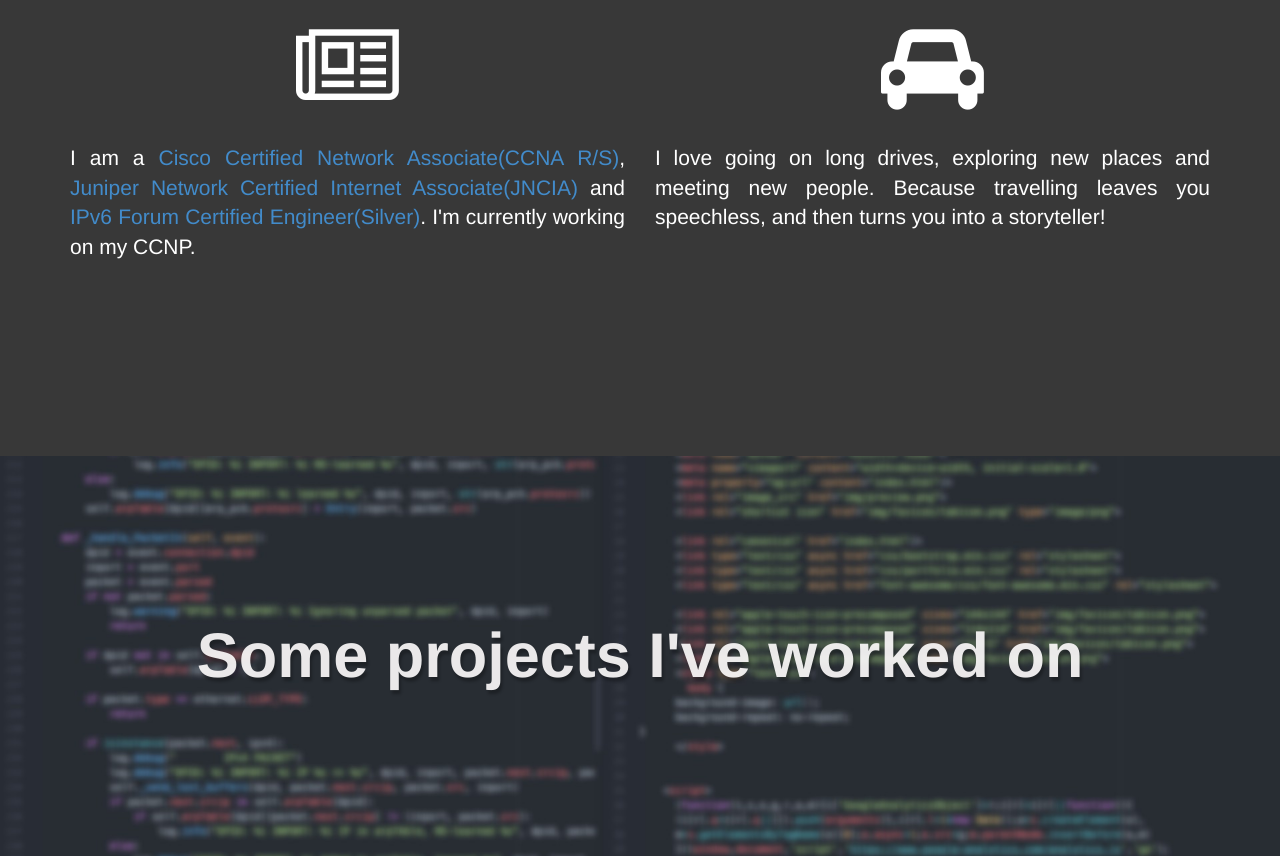
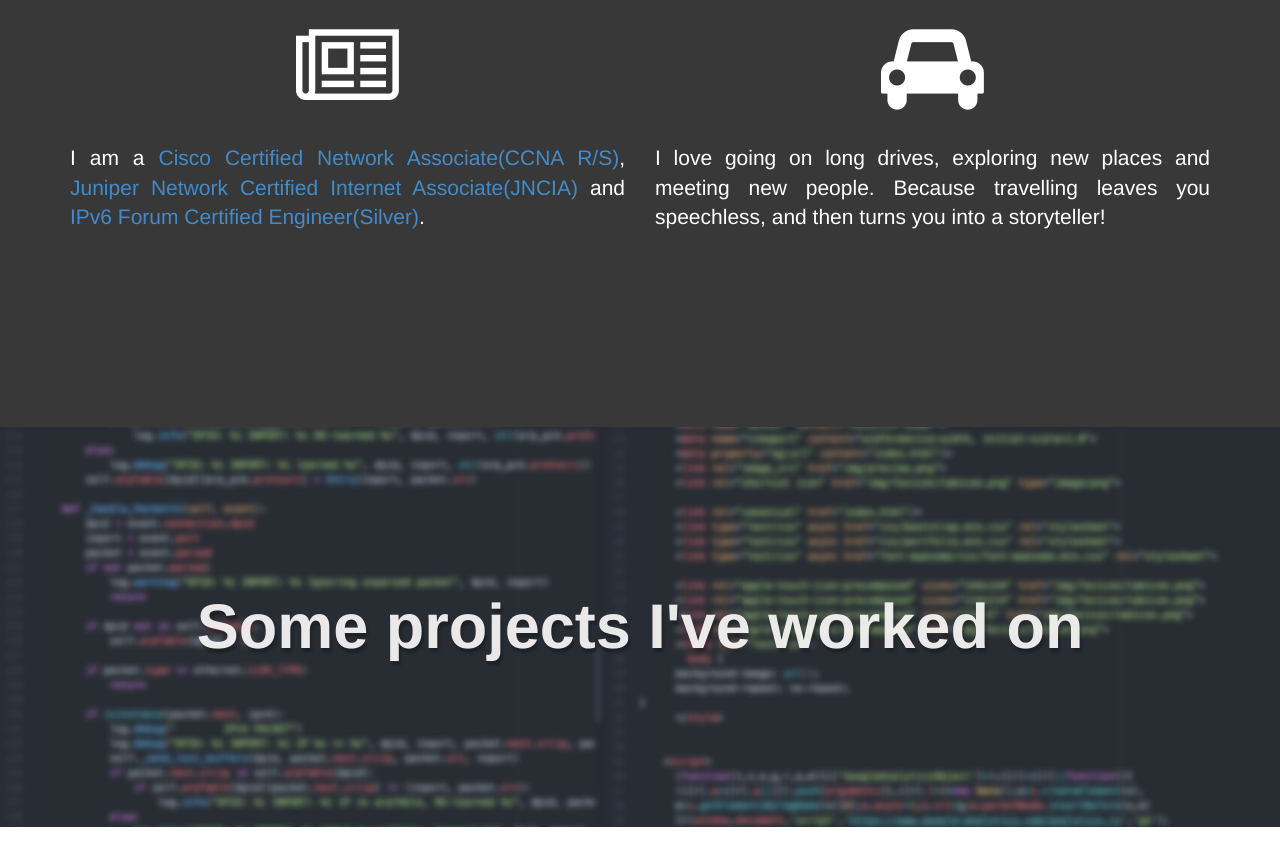
Before and after one commit to MOKSHITHKUMAR/mokshithkumar.github.io, a plain HTML site: page index.html in a window 1280 px wide. Shown: the part 3081-3945 px from the top of the page. Drawn offline with Linux system fonts and the light colour scheme.

Commit message:
Update index.html

```diff
--- a/index.html
+++ b/index.html
@@ -4,7 +4,7 @@
 <head>
       <title>Mokshith Kumar</title>
       <meta charset="utf-8"/>
-      <meta name="description" content="Hi, I'm Mokshith Kumar. Cloud Engineer, Networking Enthusiast and Coder."/>
+      <meta name="description" content="Hi, I'm Mokshith Kumar. Cloud Infrastructure Architect, Networking Enthusiast and Coder."/>
       <meta property="og:description" content="Know more about me."/>
 
       <meta property="og:type" content="article"/>
@@ -162,7 +162,7 @@
                   <h2><i class="fa fa-newspaper-o fa-3x"></i></h2>
                   <br>
                   <div class="projects-itemjust">
-                  <p class="lead"> I am a <a href="CCNA R&S Certificate.pdf" target="_blank">Cisco Certified Network Associate(CCNA R/S)</a>, <a href="Junos certificate .pdf" target="_blank">Juniper Network Certified Internet Associate(JNCIA)</a> and <a href="IPv6 Forum Certified Engineer.pdf" target="_blank">IPv6 Forum Certified Engineer(Silver)</a>. I'm currently working on my CCNP.</p>
+                  <p class="lead"> I am a <a href="CCNA R&S Certificate.pdf" target="_blank">Cisco Certified Network Associate(CCNA R/S)</a>, <a href="Junos certificate .pdf" target="_blank">Juniper Network Certified Internet Associate(JNCIA)</a> and <a href="IPv6 Forum Certified Engineer.pdf" target="_blank">IPv6 Forum Certified Engineer(Silver)</a>. </p>
                </div>
                </div>
                <div class="col-md-6 text-center">
```
